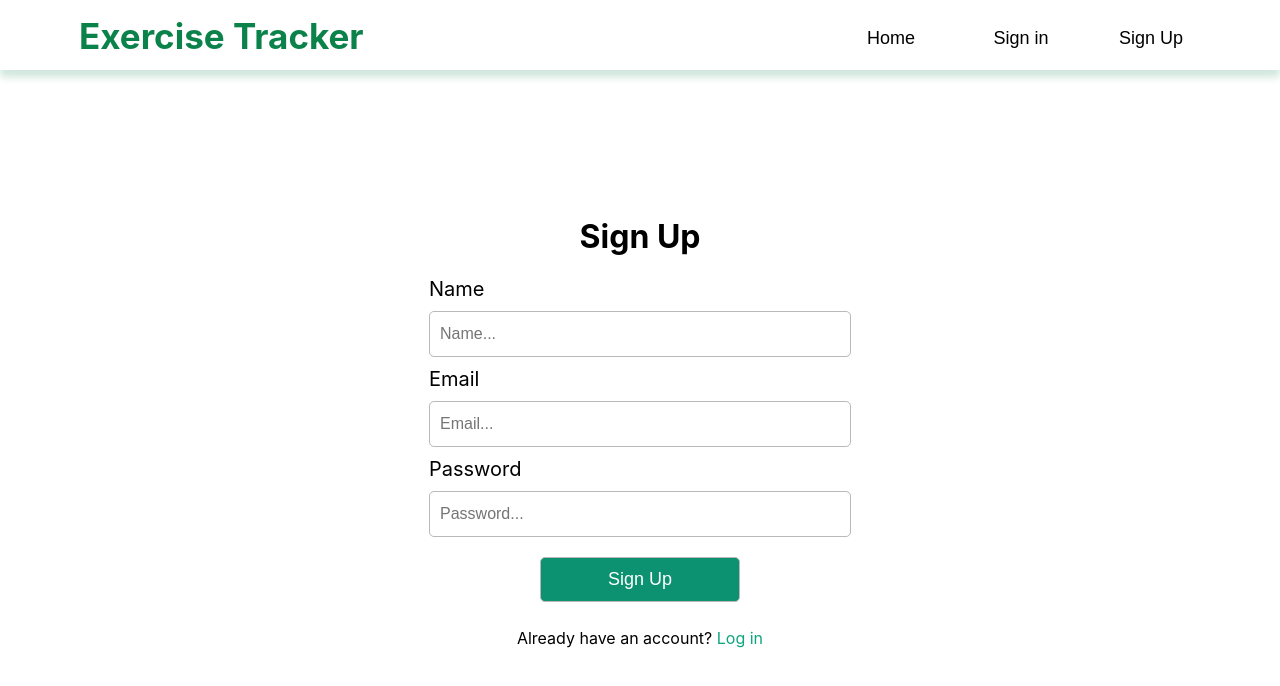
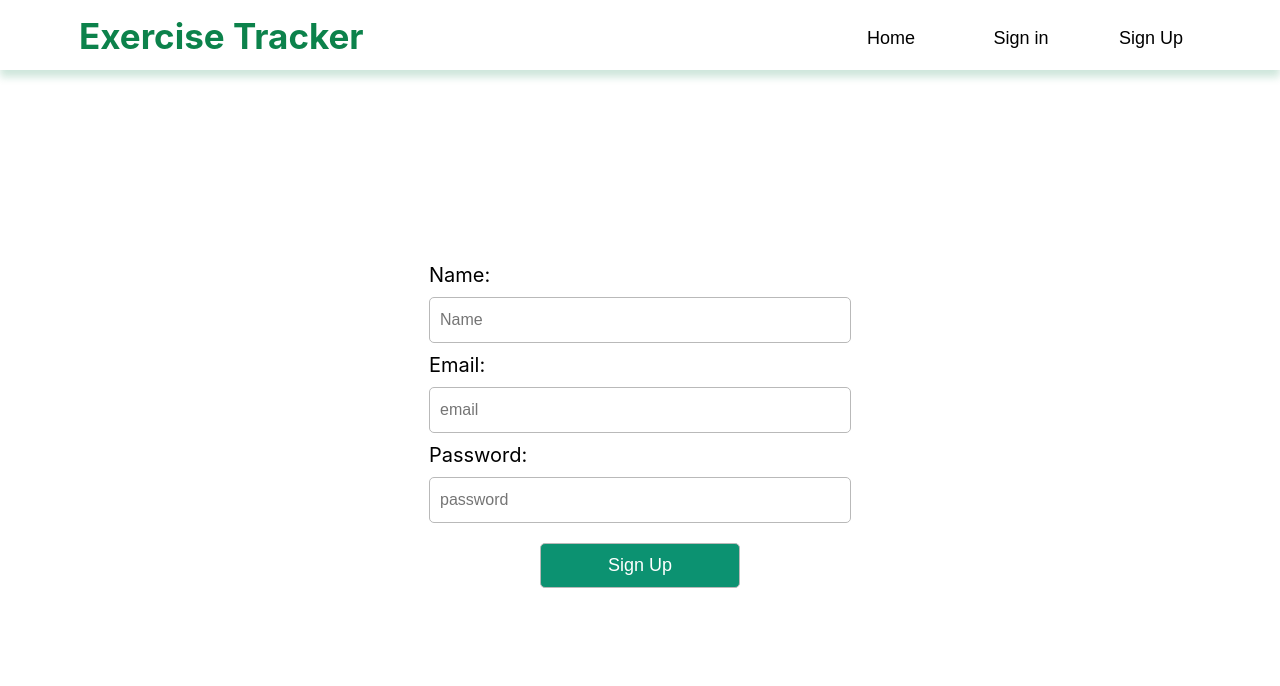
Before and after one commit to arsalanlal414/exerciseTracker-React, a React (Create React App) app: page /signup in a window 1280 px wide. Shown: the top 686 px of the page. Built offline with nearby package versions, Linux system fonts and the light colour scheme.

Commit message:
Form validations with formik and yup

```diff
--- a/src/Components/navStyle.scss
+++ b/src/Components/navStyle.scss
@@ -53,7 +53,7 @@
     .nav-icons{
         display: none;
     }
-    .hidden{
+    .hidden, .dropdown{
         display: none;
     }
 }
--- a/src/pages/EditExercise.js
+++ b/src/pages/EditExercise.js
@@ -36,7 +36,7 @@ function EditExercise() {
 
   const formik = useFormik({
     initialValues: {
-      name: `${exerciseData ? exerciseData.name : "hello"}`,
+      name: "",
       desc: "",
       type: "",
       duration: "",
--- a/src/pages/Signup.js
+++ b/src/pages/Signup.js
@@ -1,15 +1,99 @@
+// import React from 'react';
+// import { useState } from "react";
+// import { Link, Navigate, useNavigate } from 'react-router-dom';
+
+// const Singup = () =>{
+//     const [name, setName] = useState("")
+//     const [email, setEmail] = useState("")
+//     const [password, setPassword] = useState("")
+//     const navigate = useNavigate()
+
+//     async function handleSubmit(event){
+//       event.preventDefault()
+//       const response = await fetch('http://localhost:5001/api/users/register', {
+//         method: 'POST',
+//         headers: {
+//           'Content-Type': 'application/json'
+//         },
+//         body: JSON.stringify({
+//           username: name,
+//           email,
+//           password
+//         })
+//       })
+//       navigate('/login')
+
+//       // console.log(await response.json())
+//       // console.log(name, email, password)
+//     }
+
+//     if (localStorage.getItem("accessToken")) {
+//       return <Navigate to="/exercises" />;
+//     }
+
+
+//     return(
+//       <div className='login-signup'>
+//         <h1>Sign Up</h1>
+//         <form onSubmit={handleSubmit}>
+//           <div>
+//             <label htmlFor="name">Name</label><br />
+//             <input value={name} type="name" placeholder="Name..." onChange={(e)=> setName(e.target.value)} required/><br />
+//           </div>
+//           <div>
+//             <label htmlFor="email">Email</label><br />
+//             <input value={email} type="email" placeholder="Email..." onChange={(e)=> setEmail(e.target.value)} required/><br />
+//           </div>
+//           <div>
+//             <label htmlFor="password">Password</label><br />
+//             <input min="8" max value={password} type="password" placeholder="Password..." onChange={(e)=> setPassword(e.target.value)} required/><br />
+//           </div>
+//           <input type="submit" value="Sign Up"/>
+//         </form>
+//         <p>Already have an account? <Link to='/login'>Log in</Link> </p>
+//       </div>
+//     )
+//   }
+
+//   export default Singup;
+
 import React from 'react';
-import { useState } from "react";
-import { Link, Navigate, useNavigate } from 'react-router-dom';
+import { useFormik } from 'formik';
+import * as Yup from 'yup';
+import { useState } from 'react';
+import { Alert } from '@mui/material';
 
-const Singup = () =>{
-    const [name, setName] = useState("")
-    const [email, setEmail] = useState("")
-    const [password, setPassword] = useState("")
-    const navigate = useNavigate()
+const Singup = () => {
 
-    async function handleSubmit(event){
-      event.preventDefault()
+  const [error, setError] = useState("")
+  // Define the validation schema using Yup
+  const validationSchema = Yup.object().shape({
+    name: Yup.string()
+      .trim()
+      .required('Name is required')
+      .max(30, 'Name should not exceed 30 characters.')
+      .matches(/^[A-Za-z\s]+$/, 'Exercise name should contain only English alphabets.')
+      .matches(/^[^\s]+(\s+[^\s]+)*$/, 'Name should not contain leading or trailing spaces'),
+    email: Yup.string()
+      .email('Invalid email')
+      .required('Email is required'),
+    password: Yup.string()
+      .required('Password is required')
+      .matches(
+        /^(?=.*[a-z])(?=.*[A-Z])(?=.*\d)(?=.*[@$!%*?&])[A-Za-z\d@$!%*?&]{8,}$/,
+        `Password should contain one Uppercase, Lowercase and sign`
+      ),
+  });
+
+  const formik = useFormik({
+    initialValues: {
+      name: "",
+      email: "",
+      password: ""
+    },
+    validationSchema,
+    onSubmit: async (values ) => {
+      const { name, email, password } = values
       const response = await fetch('http://localhost:5001/api/users/register', {
         method: 'POST',
         headers: {
@@ -20,39 +104,81 @@ const Singup = () =>{
           email,
           password
         })
+
       })
-      navigate('/login')
+      const data = await response.json()
 
-      // console.log(await response.json())
-      // console.log(name, email, password)
+      if(data.title){
+        setError(data.message);
       }
+    },
+  });
 
-    if (localStorage.getItem("accessToken")) {
-      return <Navigate to="/exercises" />;
-    }
+  // Handle form submission
+  const handleSubmit = (values) => {
+    console.log(values);
+    // You can perform any further actions, such as API calls or state updates, here.
+  };
 
+  return (
 
-    return(
     <div className='login-signup'>
-        <h1>Sign Up</h1>
-        <form onSubmit={handleSubmit}>
+
+      <form onSubmit={formik.handleSubmit}>
+        {error ? <Alert severity="error" style={{fontSize: "18px", margin: "auto"}}>{error}</Alert> : null}
         <div>
-            <label htmlFor="name">Name</label><br />
-            <input value={name} type="name" placeholder="Name..." onChange={(e)=> setName(e.target.value)} required/><br />
+          <label htmlFor="name">Name:</label><br/>
+          <input
+            type="text"
+            id="name"
+            name="name"
+            placeholder='Name'
+            value={formik.values.name}
+            onChange={formik.handleChange}
+            onBlur={formik.handleBlur}
+          />
+          {formik.touched.name && formik.errors.name && (
+            <div className="error" >{formik.errors.name}</div>
+          )}
         </div>
+
         <div>
-            <label htmlFor="email">Email</label><br />
-            <input value={email} type="email" placeholder="Email..." onChange={(e)=> setEmail(e.target.value)} required/><br />
+          <label htmlFor="name">Email:</label><br/>
+          <input
+            type="text"
+            id="email"
+            name="email"
+            placeholder='email'
+            value={formik.values.email}
+            onChange={formik.handleChange}
+            onBlur={formik.handleBlur}
+          />
+          {formik.touched.email && formik.errors.email && (
+            <div className="error" >{formik.errors.email}</div>
+          )}
         </div>
+
         <div>
-            <label htmlFor="password">Password</label><br />
-            <input min="8" max value={password} type="password" placeholder="Password..." onChange={(e)=> setPassword(e.target.value)} required/><br />
+          <label htmlFor="name">Password:</label><br/>
+          <input
+            type="text"
+            id="password"
+            name="password"
+            placeholder='password'email
+            value={formik.values.password}
+            onChange={formik.handleChange}
+            onBlur={formik.handleBlur}
+          />
+          {formik.touched.password && formik.errors.password && (
+            <div className="error" >{formik.errors.password}</div>
+          )}
         </div>
+
         <input type="submit" value="Sign Up"/>
       </form>
-        <p>Already have an account? <Link to='/login'>Log in</Link> </p>
     </div>
-    )
-  }
+    // </Formik>
+  );
+};
 
 export default Singup;
```
Lines whose indentation alone changed are shown as unchanged.
